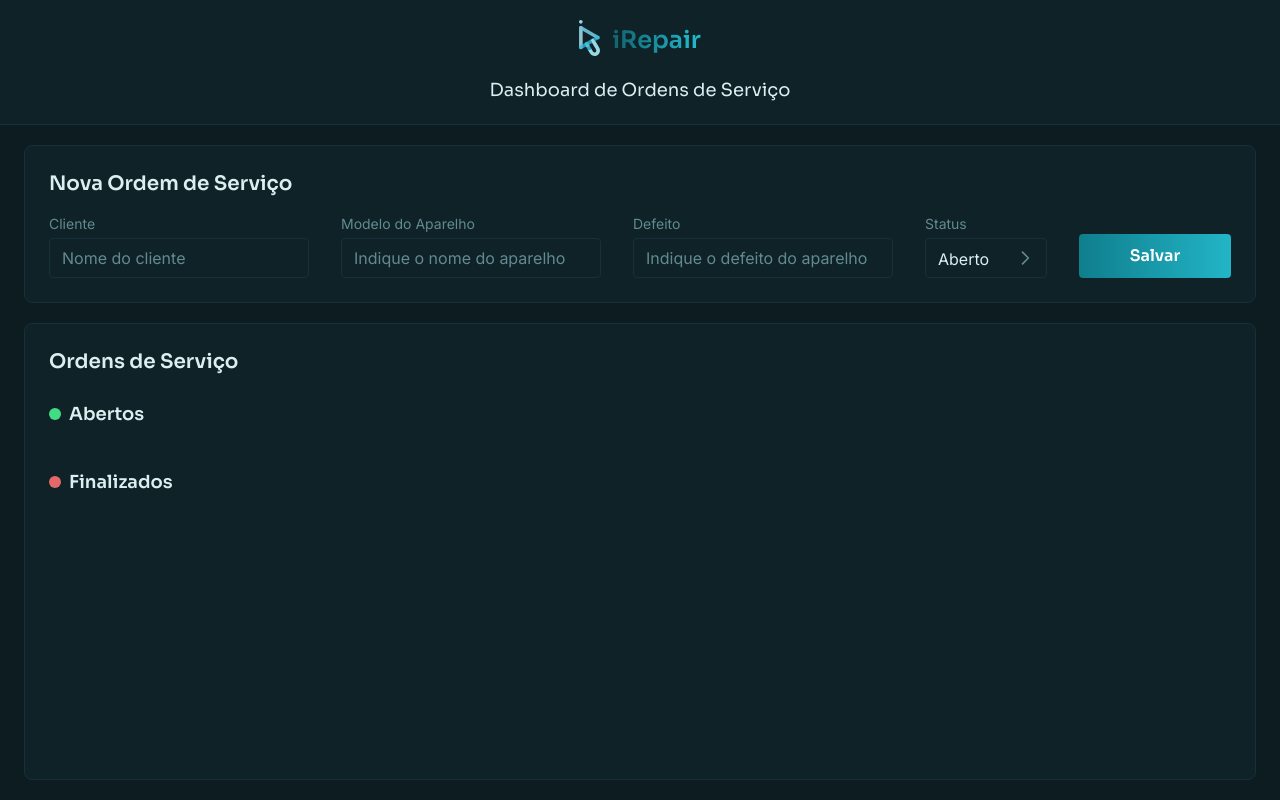
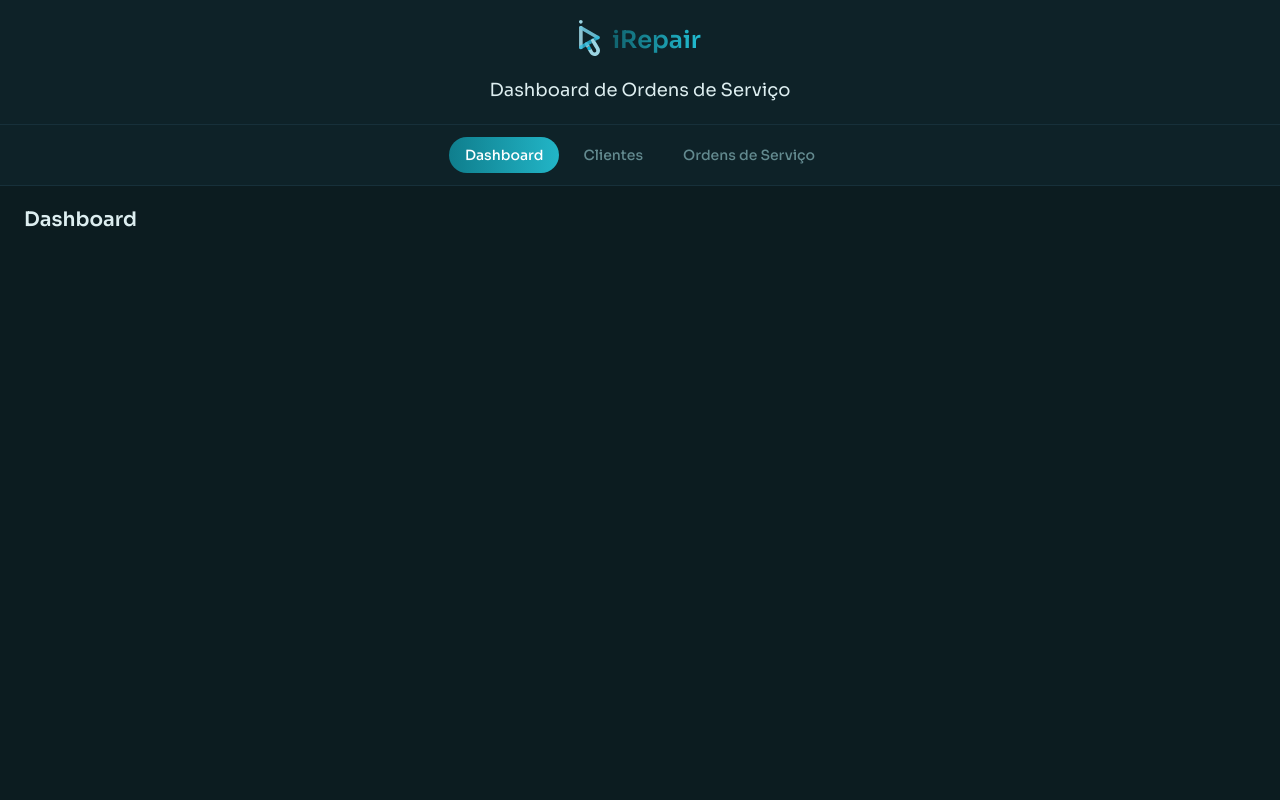
Before and after one commit to ericlimapd/irepair, a React (Vite) app: page / in a window 1280 px wide. Built offline with nearby package versions, Linux system fonts and the light colour scheme.

Commit message:
feat: adiciona MainLayout com Outlet e navegação entre rotas

```diff
--- a/src/App.tsx
+++ b/src/App.tsx
@@ -1,23 +1,23 @@
-import { useState } from "react";
-import { Header } from "./components/Header";
-import { NewServiceForm } from "./components/NewServiceForm";
-import { Services } from "./components/Services";
-import type { ServiceOrder } from "./types";
+import { BrowserRouter, Routes, Route } from "react-router";
+import { MainLayout } from "./layouts/MainLayout";
+import { DashboardPage } from "./pages/DashboardPage";
+import { ClientsPage } from "./pages/ClientsPage";
+import { ServiceOrdersPage } from "./pages/ServiceOrdersPage";
+import { NotFoundPage } from "./pages/NotFoundPage";
 
-export default function App() {
-  const [services, setServices] = useState<ServiceOrder[]>([]);
+const App = () => {
+  return (
+    <BrowserRouter>
+      <Routes>
+        <Route element={<MainLayout />}>
+          <Route path="/" element={<DashboardPage />} />
+          <Route path="/clients" element={<ClientsPage />} />
+          <Route path="/service-orders" element={<ServiceOrdersPage />} />
+          <Route path="*" element={<NotFoundPage />} />
+        </Route>
+      </Routes>
+    </BrowserRouter>
+  );
+};
 
-  const handleAddService = (service: ServiceOrder) => {
-    setServices((prev) => [...prev, service]);
-  };
-
-  return (
-    <div className="flex flex-col lg:h-screen lg:overflow-hidden">
-      <Header />
-      <main className="flex flex-col gap-5 px-6 py-5 lg:min-h-0 lg:flex-1 lg:overflow-hidden">
-        <NewServiceForm onAddService={handleAddService} />
-        <Services services={services} />
-      </main>
-    </div>
-  );
-}
+export default App;
--- /dev/null
+++ b/src/layouts/MainLayout.tsx
@@ -0,0 +1,34 @@
+import { NavLink, Outlet } from "react-router";
+import { Header } from "../components/Header";
+
+function navLinkClass({ isActive }: { isActive: boolean }) {
+  return `rounded-full px-4 py-2 font-heading text-sm font-medium transition-colors ${
+    isActive
+      ? "bg-[image:var(--gradient-button)] text-white"
+      : "text-muted-foreground hover:text-foreground"
+  }`;
+}
+
+export const MainLayout = () => {
+  return (
+    <div className="flex flex-col lg:h-screen lg:overflow-hidden">
+      <Header />
+
+      <nav className="flex flex-wrap items-center justify-center gap-2 border-b border-border bg-surface px-6 py-3">
+        <NavLink to="/" end className={navLinkClass}>
+          Dashboard
+        </NavLink>
+        <NavLink to="/clients" className={navLinkClass}>
+          Clientes
+        </NavLink>
+        <NavLink to="/service-orders" className={navLinkClass}>
+          Ordens de Serviço
+        </NavLink>
+      </nav>
+
+      <main className="flex flex-col gap-5 px-6 py-5 lg:min-h-0 lg:flex-1 lg:overflow-hidden">
+        <Outlet />
+      </main>
+    </div>
+  );
+};
--- /dev/null
+++ b/src/pages/ClientsPage.tsx
@@ -0,0 +1,9 @@
+export const ClientsPage = () => {
+  return (
+    <section className="mx-auto w-full max-w-7xl">
+      <h2 className="font-heading text-xl font-semibold text-foreground">
+        Clientes
+      </h2>
+    </section>
+  );
+};
--- /dev/null
+++ b/src/pages/DashboardPage.tsx
@@ -0,0 +1,9 @@
+export const DashboardPage = () => {
+  return (
+    <section className="mx-auto w-full max-w-7xl">
+      <h2 className="font-heading text-xl font-semibold text-foreground">
+        Dashboard
+      </h2>
+    </section>
+  );
+};
--- /dev/null
+++ b/src/pages/NotFoundPage.tsx
@@ -0,0 +1,17 @@
+import { Link } from "react-router";
+
+export const NotFoundPage = () => {
+  return (
+    <section className="mx-auto flex w-full max-w-7xl flex-col items-center gap-4 py-16 text-center">
+      <h2 className="font-heading text-2xl font-semibold text-foreground">
+        Página não encontrada
+      </h2>
+      <Link
+        to="/"
+        className="rounded bg-[image:var(--gradient-button)] px-4 py-2 font-heading font-semibold text-white transition-opacity hover:opacity-90"
+      >
+        Voltar ao Dashboard
+      </Link>
+    </section>
+  );
+};
--- /dev/null
+++ b/src/pages/ServiceOrdersPage.tsx
@@ -0,0 +1,9 @@
+export const ServiceOrdersPage = () => {
+  return (
+    <section className="mx-auto w-full max-w-7xl">
+      <h2 className="font-heading text-xl font-semibold text-foreground">
+        Ordens de Serviço
+      </h2>
+    </section>
+  );
+};
```
